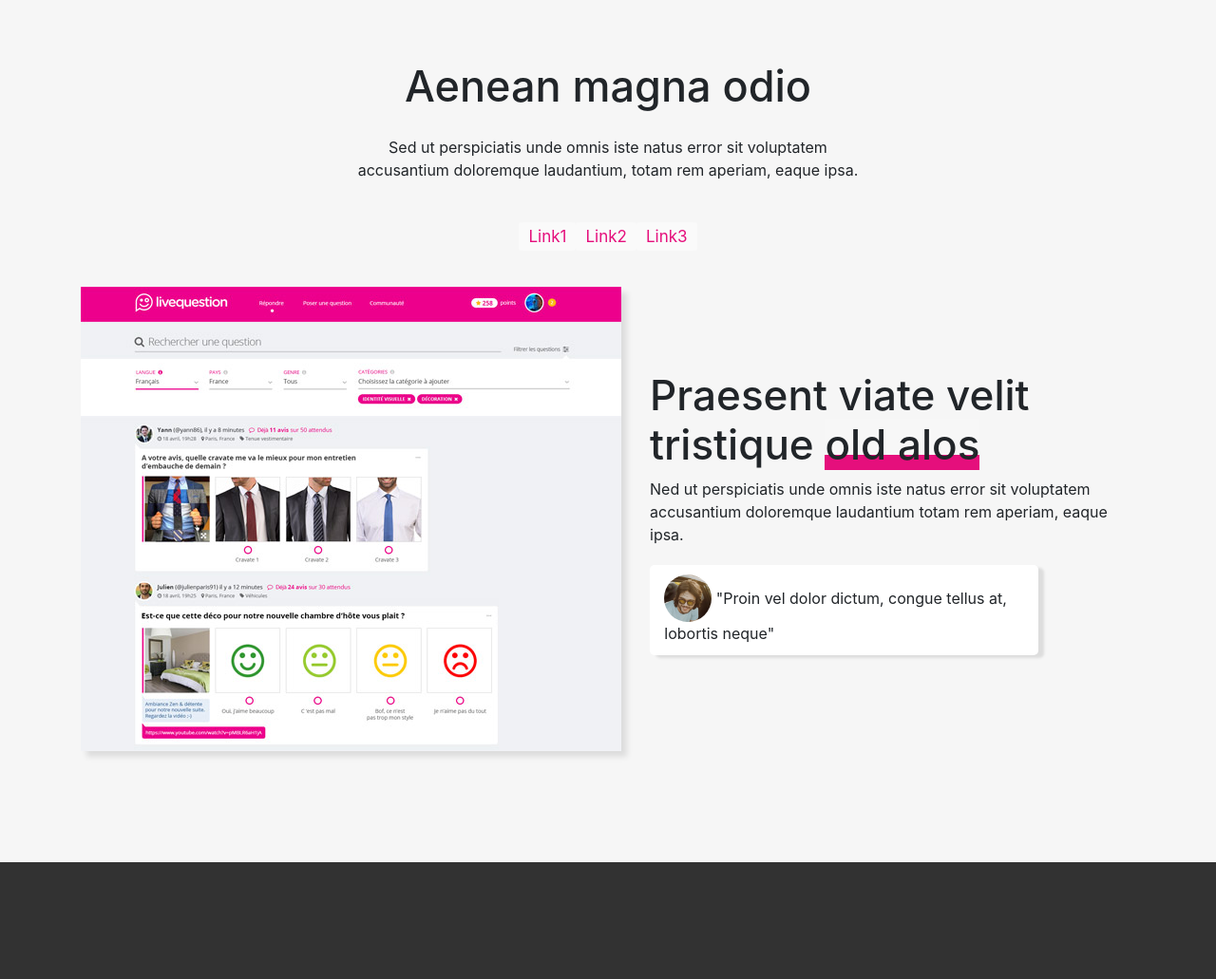
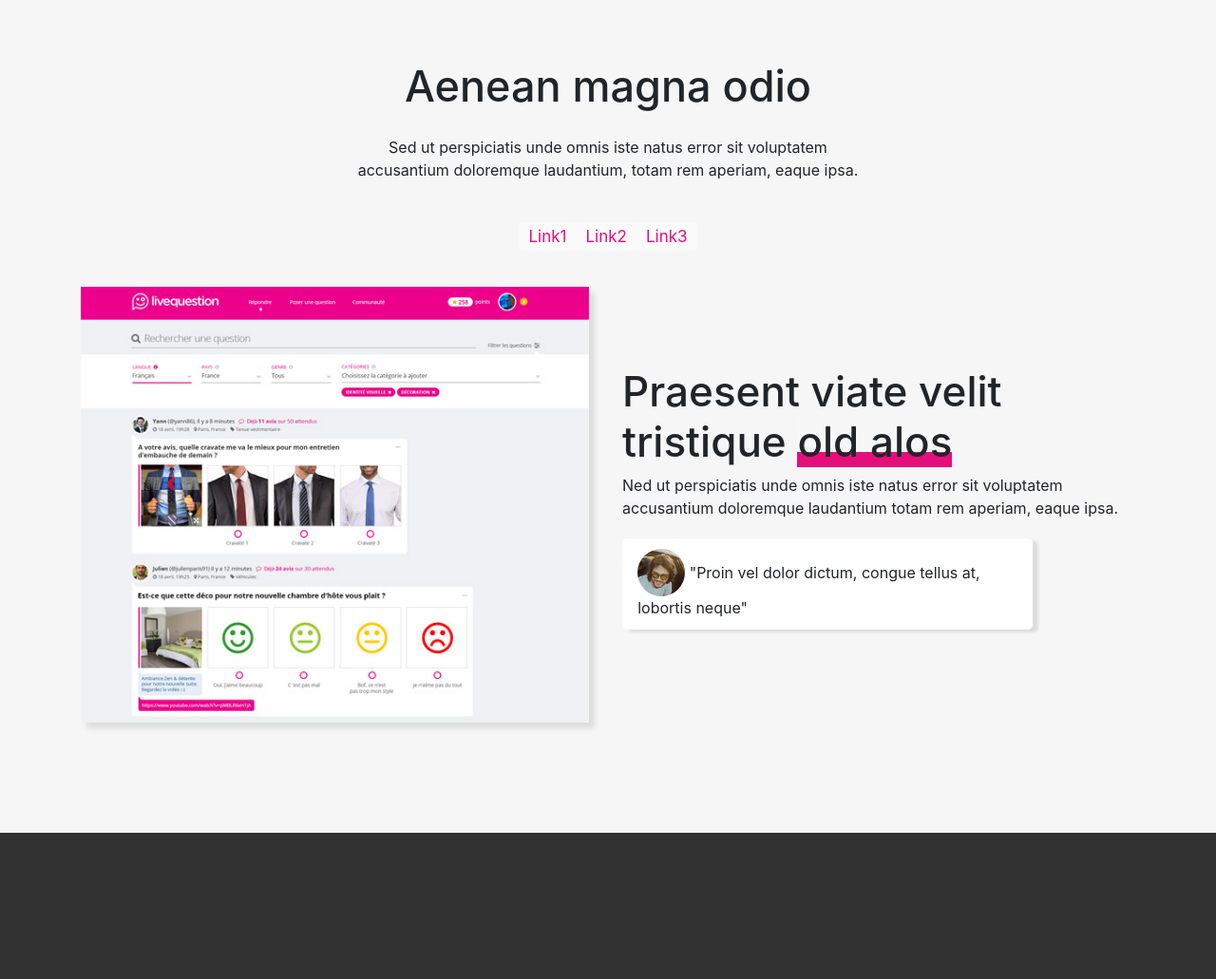
Before and after one commit to Valentin460/Livequestion, a PHP site: page / in a window 1280 px wide. Shown: the top 1031 px of the page at 95% size. Run offline with PHP 8.4, Linux system fonts and the light colour scheme; some libraries are stand-ins or nearby versions.

Commit message:
Modification du carousel.

```diff
--- a/style.css
+++ b/style.css
@@ -67,6 +67,7 @@
 	box-shadow:6px 6px 6px rgba(0,0,0,0.1);
 	margin-bottom:3%;
 	margin-right:3%;
+	width:99%;
 }
 
 #comment {
```
